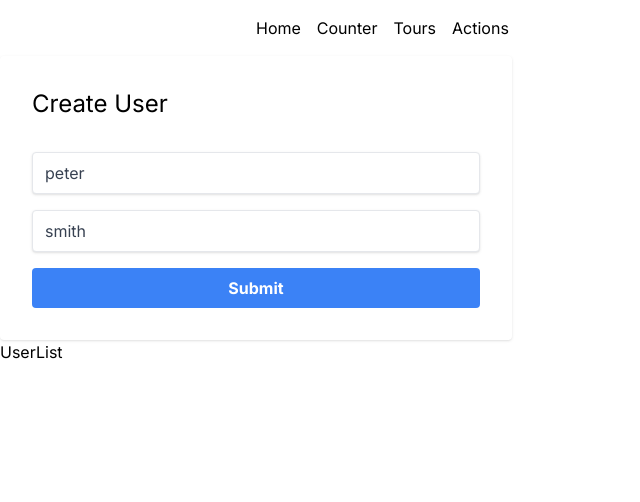
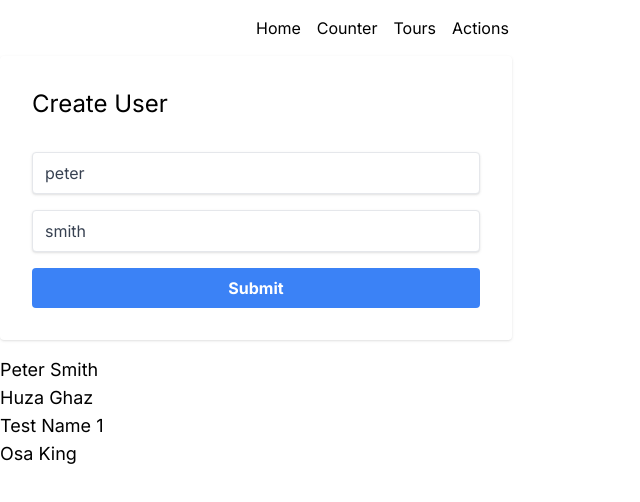
Before and after one commit to huzaifaghazali/nextjs, a Next.js app in the folder app-test/: page /actions in a window 1280 px wide. Shown: the top 502 px of the page, without its empty margins (0-640 px from the left). Built offline with nearby package versions, Linux system fonts and the light colour scheme.

Commit message:
Add user list component and update form

```diff
--- a/app-test/components/Form.tsx
+++ b/app-test/components/Form.tsx
@@ -1,11 +1,23 @@
 'use client';
+import { useFormState, useFormStatus } from 'react-dom';
 
 import { createUser } from '@/utils/actions';
 
+const SubmitButton = () => {
+  const { pending } = useFormStatus();
+  return (
+    <button type='submit' className={btnStyle} disabled={pending}>
+      {pending ? 'submitting...' : 'submit'}
+    </button>
+  );
+};
+
 const Form = () => {
+  const [message, formAction] = useFormState(createUser, null);
   return (
-    <form action={createUser} className={formStyle}>
-      <h2 className='text-2xl capitalize mb-4'>create user</h2>
+    <form action={formAction} className={formStyle}>
+       {message && <p>{message}</p>}
+       <h2 className='text-2xl capitalize mb-4'>create user</h2>
       <input
         type='text'
         name='firstName'
@@ -20,9 +32,7 @@ const Form = () => {
         className={inputStyle}
         defaultValue='smith'
       />
-      <button type='submit' className={btnStyle}>
-        submit
-      </button>
+      <SubmitButton />
     </form>
   );
 };
--- a/app-test/components/UserList.tsx
+++ b/app-test/components/UserList.tsx
@@ -1,5 +1,20 @@
-const UsersList = () => {
-  return <div>UserList</div>;
-};
-
+import { fetchUsers } from '@/utils/actions';
+async function UsersList() {
+  const users = await fetchUsers();
+  return (
+    <div className='mt-4'>
+      {users.length ? (
+        <div>
+          {users.map((user) => (
+            <h4 key={user.id} className='capitalize text-lg'>
+              {user.firstName} {user.lastName}
+            </h4>
+          ))}
+        </div>
+      ) : (
+        <p>No users found...</p>
+      )}
+    </div>
+  );
+}
 export default UsersList;
--- a/app-test/users.json
+++ b/app-test/users.json
@@ -1 +1 @@
-[{"firstName":"peter","lastName":"smith","id":"1737998575462"},{"firstName":"huza","lastName":"ghaz","id":"1737998597991"}]
+[{"firstName":"peter","lastName":"smith","id":"1737998575462"},{"firstName":"huza","lastName":"ghaz","id":"1737998597991"},{"firstName":"test","lastName":"name 1","id":"1737998823650"},{"firstName":"osa","lastName":"king","id":"1737999239788"}]
--- a/app-test/utils/actions.ts
+++ b/app-test/utils/actions.ts
@@ -1,6 +1,8 @@
 'use server';
 
 import { readFile, writeFile } from 'fs/promises';
+import { revalidatePath } from 'next/cache';
+import { redirect } from 'next/navigation'
 
 type User = {
   id: string;
@@ -8,11 +10,22 @@ type User = {
   lastName: string;
 };
 
-export const createUser = async (formData: FormData) => {
+export const createUser = async (prevState: any, formData: FormData) => {
+  'use server';
+
+  await new Promise((resolve) => setTimeout(resolve, 3000));
   const firstName = formData.get('firstName') as string;
   const lastName = formData.get('lastName') as string;
   const newUser: User = { firstName, lastName, id: Date.now().toString() };
-  await saveUser(newUser);
+
+  try {
+    await saveUser(newUser);
+    revalidatePath('/actions');
+    return 'user created successfully...';
+  } catch (error) {
+    console.log(error);
+    return 'failed to create user...';
+  }
 };
 
 export const fetchUsers = async (): Promise<User[]> => {
```
